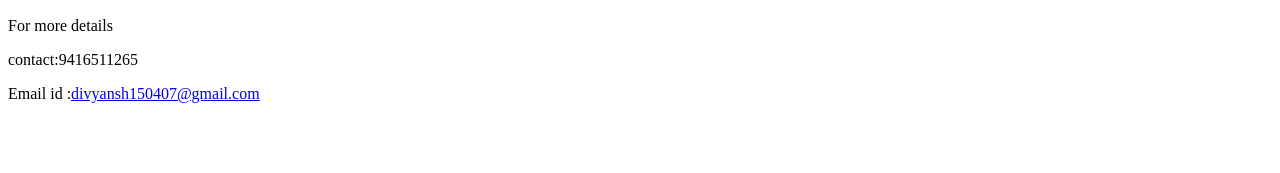
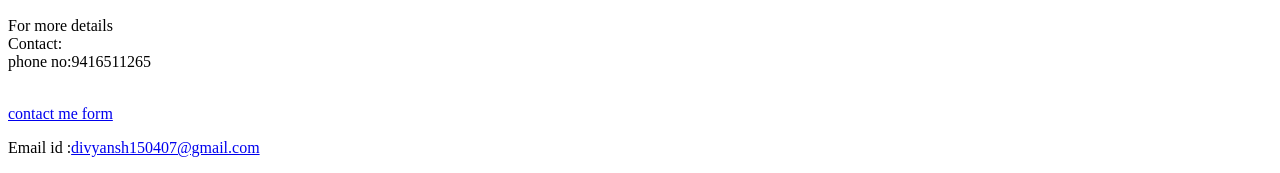
Before and after one commit to 97-gif/my-website, a plain HTML site: page index2.html in a window 1280 px wide. Shown: the part 928-1101 px from the top of the page. Before the commit the page ends 1047 px from the top, so only its background shows below. Drawn offline with Linux system fonts and the light colour scheme.

Commit message:
Update index2.html

```diff
--- a/index2.html
+++ b/index2.html
@@ -19,7 +19,6 @@ my name is <b>divyansh</b> .I am from rohtak,Haryana.I did my schooling from SDM
 </section>
  <aside><pre><video src="video/newvideo.mp4" height="400" controls loop autoplay muted >fun video</video>                 <video src="video2.mp4" height="400" controls loop autoplay muted >fun video</video>                        <video src="video3.mp4" height="400" controls loop autoplay muted >fun video</video>                       <video src="video4.mp4" height="400" controls loop autoplay muted >fun video</video></aside></pre>
 </main  >
-<footer><div><p>For more details</p><p>contact:9416511265</p></div><p>Email id :<a href="https://mail.google.com/mail/u/0/#inbox" target="_main">divyansh150407@gmail.com</a></p></footer>
-</body>
+<footer><div><p>For more details<br/>Contact:<br/>phone no:9416511265</p></div><br/><a href="valid_form.html" target="_main">contact me form</a><p>Email id :<a href="https://mail.google.com/mail/u/0/#inbox" target="_main">divyansh150407@gmail.com</a></p></footer>
 
 </html>
```
